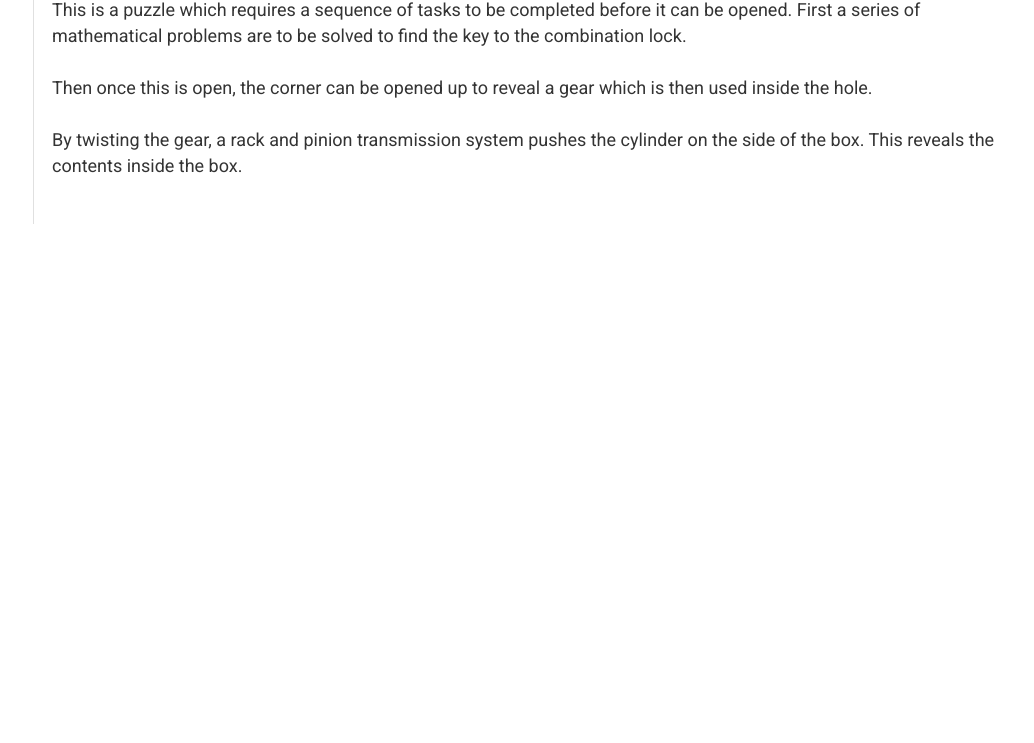
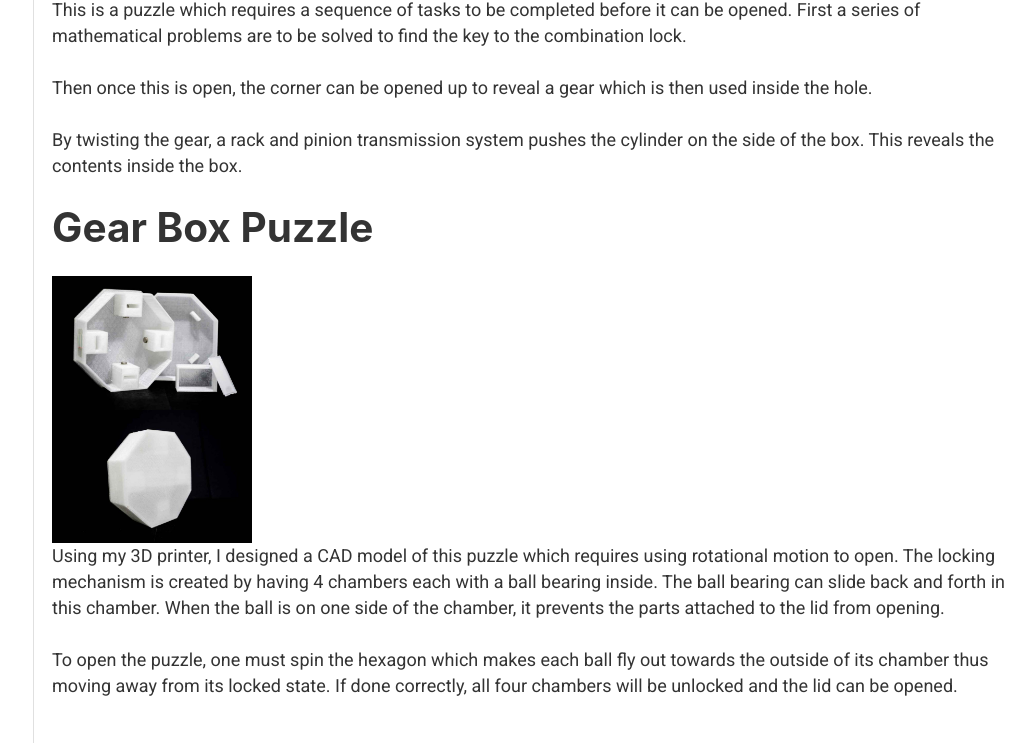
Before and after one commit to kenjikamimura/OnlinePortfolio, a Gatsby site: page /personal-projects in a window 1280 px wide. Shown: the part 2705-3448 px from the top of the page, without its empty margins (246-1280 px from the left). Before the commit the page ends 2929 px from the top, so only its background shows below. Built offline with nearby package versions, Linux system fonts and the light colour scheme; Gatsby itself is replaced by a stand-in of ours.

Commit message:
Add centripetalLockingPuzzle

```diff
--- /dev/null
+++ b/src/markdown/centripetalLockingPuzzle.md
@@ -0,0 +1,10 @@
+---
+id: "centripetalLockingPuzzle"
+---
+
+Using my 3D printer, I designed a CAD model of this puzzle which requires using rotational motion to open.
+The locking mechanism is created by having 4 chambers each with a ball bearing inside.
+The ball bearing can slide back and forth in this chamber.
+When the ball is on one side of the chamber, it prevents the parts attached to the lid from opening.
+
+To open the puzzle, one must spin the hexagon which makes each ball fly out towards the outside of its chamber thus moving away from its locked state. If done correctly, all four chambers will be unlocked and the lid can be opened.
--- a/src/pages/personal-projects.js
+++ b/src/pages/personal-projects.js
@@ -6,6 +6,7 @@ import CapacitiveTouchBoxPuzzle from "../sections/capacitiveTouchBoxPuzzle"
 import WoodenTimeCapsule from "../sections/WoodenTimeCapsule"
 import WoodenKunai from "../sections/WoodenKunai"
 import GearBoxPuzzle from "../sections/GearBoxPuzzle"
+import CentripetalLockingPuzzle from "../sections/CentripetalLockingPuzzle"
 
 const PersonalProjects = () => {
   const data = useStaticQuery(graphql`
@@ -25,6 +26,7 @@ const PersonalProjects = () => {
       <WoodenTimeCapsule />
       <WoodenKunai />
       <GearBoxPuzzle />
+      <CentripetalLockingPuzzle />
     </Layout>
   )
 }
--- /dev/null
+++ b/src/sections/CentripetalLockingPuzzle.js
@@ -0,0 +1,50 @@
+import React from "react"
+import { graphql, useStaticQuery } from "gatsby"
+import GatsbyImage from "gatsby-image"
+
+const CentripetalLockingPuzzle = () => {
+  const data = useStaticQuery(graphql`
+    {
+      open: file(
+        relativePath: {
+          eq: "personalProjects/centripetalLockingPuzzle/open.jpg"
+        }
+      ) {
+        childImageSharp {
+          fluid(maxWidth: 512) {
+            ...GatsbyImageSharpFluid_withWebp
+          }
+        }
+      }
+      closed: file(
+        relativePath: {
+          eq: "personalProjects/centripetalLockingPuzzle/closed.jpg"
+        }
+      ) {
+        childImageSharp {
+          fluid(maxWidth: 512) {
+            ...GatsbyImageSharpFluid_withWebp
+          }
+        }
+      }
+      markdownRemark(frontmatter: { id: { eq: "centripetalLockingPuzzle" } }) {
+        html
+      }
+    }
+  `)
+
+  return (
+    <>
+      <h1>Gear Box Puzzle</h1>
+      <div style={{ width: "200px" }}>
+        <GatsbyImage {...data.open.childImageSharp} />
+      </div>
+      <div style={{ width: "200px" }}>
+        <GatsbyImage {...data.closed.childImageSharp} />
+      </div>
+      <div dangerouslySetInnerHTML={{ __html: data.markdownRemark.html }} />
+    </>
+  )
+}
+
+export default CentripetalLockingPuzzle
```
Also changed, not shown: src/images/personalProjects/centripetalLockingPuzzle/closed.jpg (added), src/images/personalProjects/centripetalLockingPuzzle/open.jpg (added).
